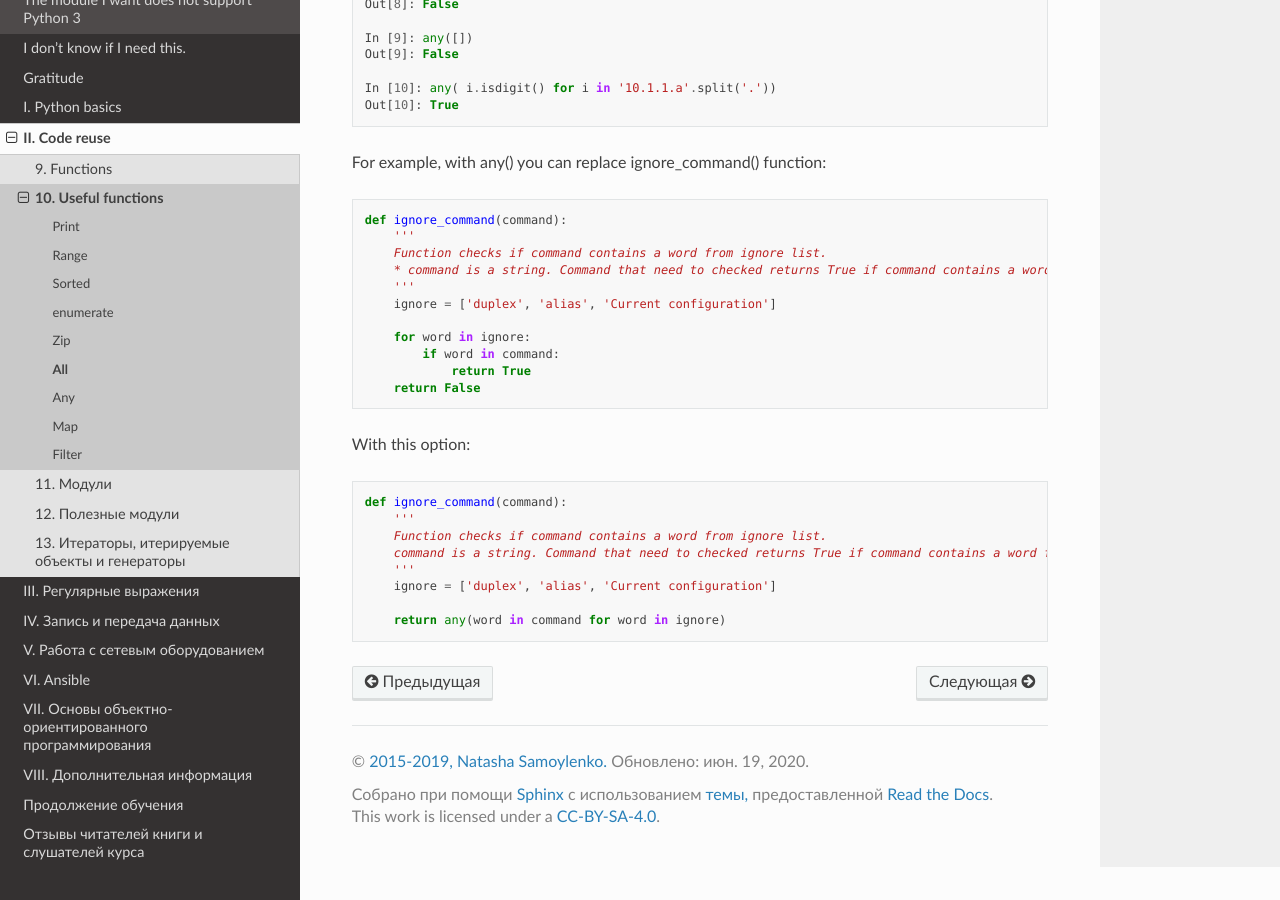
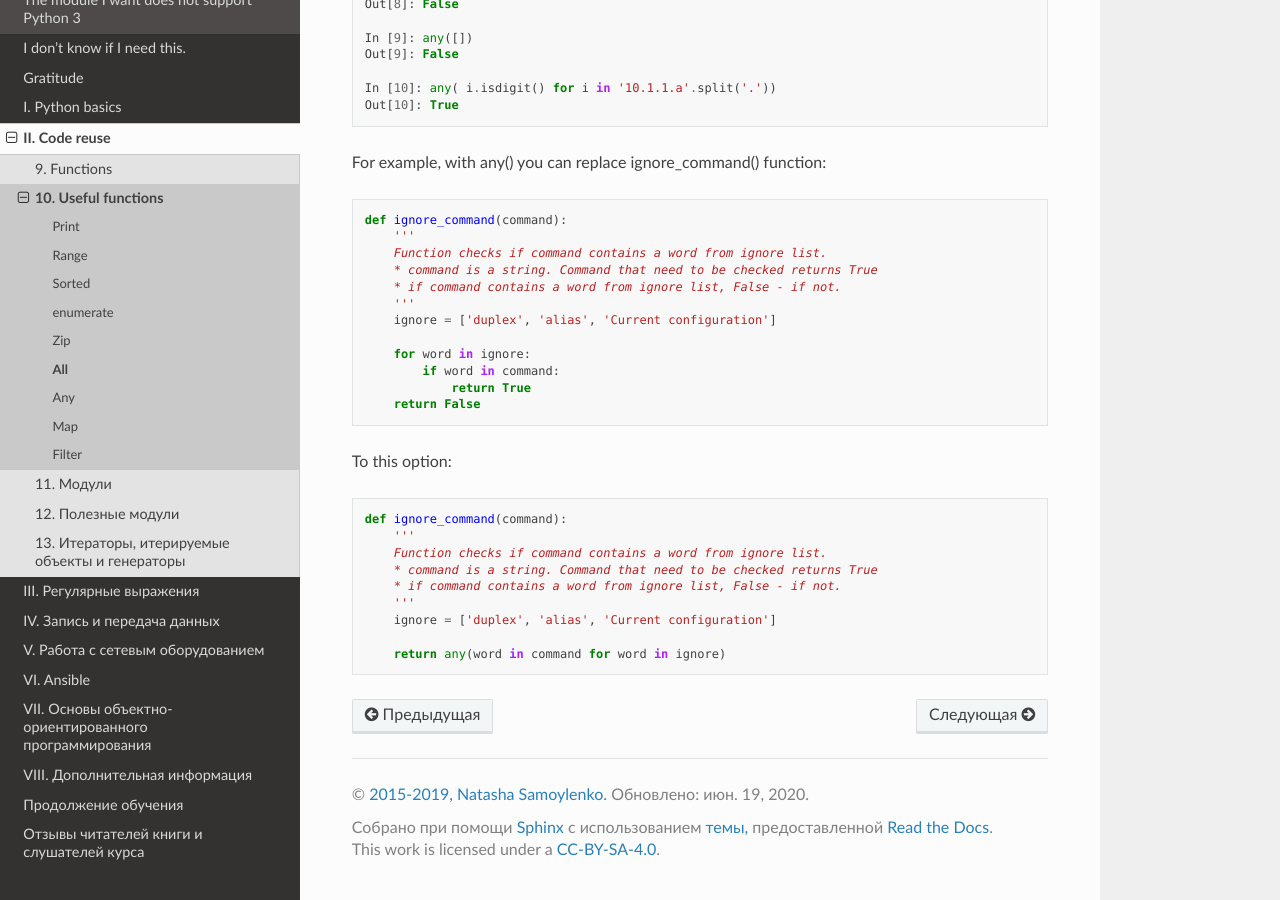
Before and after one commit to Aidar5/nattoeng, a Sphinx documentation site: the page built from docs/source/book/10_useful_functions/all_any.rst, in a window 1280 px wide and 900 px high, scrolled down 849 px. Built offline with Sphinx 7.4.7 and the Read the Docs theme 2.0.0, drawn with Linux system fonts in a browser that asks for light colours; pages that are not in the unit, such as notebooks, are missing from menus.

Commit message:
Update all_any.rst

```diff
--- a/docs/source/book/10_useful_functions/all_any.rst
+++ b/docs/source/book/10_useful_functions/all_any.rst
@@ -1,7 +1,7 @@
 All
 -----------
 
-THe ``all()`` function returns True if all elements are true (or the object is empty).
+The ``all()`` function returns True if all elements are true (or the object is empty).
 
 .. code:: python
 
@@ -52,7 +52,8 @@ For example, with any() you can replace ignore_command() function:
     def ignore_command(command):
         '''
         Function checks if command contains a word from ignore list.
-        * command is a string. Command that need to checked returns True if command contains a word from ignore list, False - if not.
+        * command is a string. Command that need to be checked returns True
+        * if command contains a word from ignore list, False - if not.
         '''
         ignore = ['duplex', 'alias', 'Current configuration']
 
@@ -61,14 +62,15 @@ For example, with any() you can replace ignore_command() function:
                 return True
         return False
 
-With this option:
+To this option:
 
 .. code:: python
 
     def ignore_command(command):
         '''
         Function checks if command contains a word from ignore list.
-        command is a string. Command that need to checked returns True if command contains a word from ignore list, False - if not.
+        * command is a string. Command that need to be checked returns True
+        * if command contains a word from ignore list, False - if not.
         '''
         ignore = ['duplex', 'alias', 'Current configuration']
 
```
